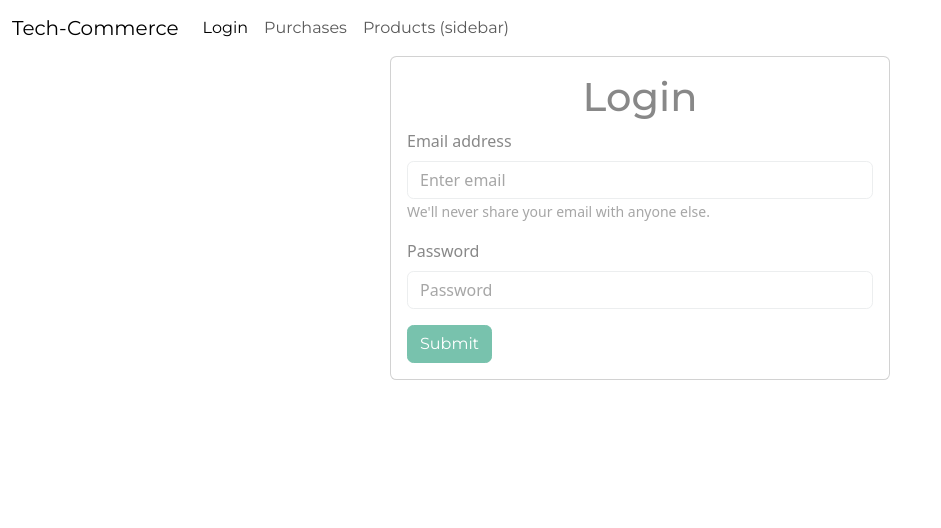
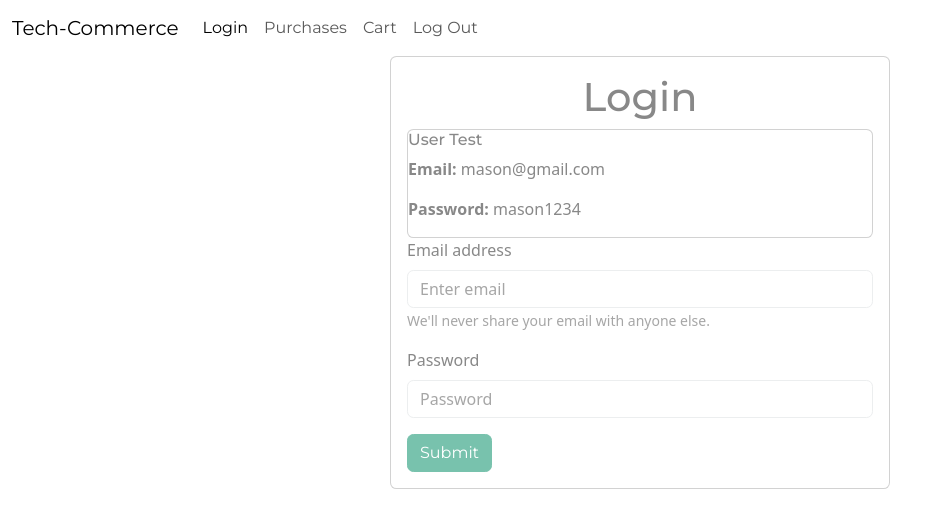
Before and after one commit to JtabaresH/E-Commerce-Final, a React (Create React App) app: page /#/login in a window 1280 px wide. Shown: the top 528 px of the page, without its empty margins (0-941 px from the left). Built offline with nearby package versions, Linux system fonts and the light colour scheme.

Commit message:
2 files modified

```diff
--- a/src/components/Navbar.js
+++ b/src/components/Navbar.js
@@ -1,7 +1,15 @@
 import React from 'react';
+import { useNavigate } from 'react-router-dom';
 
 const Navbar = () => {
+  const navigate = useNavigate();
+  const logout = () => {
+    localStorage.setItem('token', '');
+    alert('Successfully closed session');
+    navigate('/');
+  };
   return (
+    <div>
       <nav className="navbar navbar-expand-lg">
         <div className="container-fluid">
           <a className="navbar-brand" href="/#/">
@@ -47,14 +55,51 @@ const Navbar = () => {
                 </a>
               </li>
               <li className="nav-item">
-              <a className="nav-link" href="#">
-                Products (sidebar)
+                <a
+                  className="nav-link"
+                  data-bs-toggle="offcanvas"
+                  data-bs-target="#offcanvasWithBothOptions"
+                  aria-controls="offcanvasWithBothOptions"
+                  style={{ cursor: 'pointer' }}
+                >
+                  Cart
+                </a>
+              </li>
+              <li className="nav-item">
+                <a className="nav-link" role="button" onClick={logout}>
+                  Log Out
                 </a>
               </li>
             </ul>
           </div>
         </div>
       </nav>
+
+      <div
+        className="offcanvas offcanvas-end"
+        data-bs-scroll="true"
+        tabIndex="-1"
+        id="offcanvasWithBothOptions"
+        aria-labelledby="offcanvasWithBothOptionsLabel"
+      >
+        <div className="offcanvas-header">
+          <h5 className="offcanvas-title" id="offcanvasWithBothOptionsLabel">
+            Backdrop with scrolling
+          </h5>
+          <button
+            type="button"
+            className="btn-close"
+            data-bs-dismiss="offcanvas"
+            aria-label="Close"
+          ></button>
+        </div>
+        <div className="offcanvas-body">
+          <p>
+            Try scrolling the rest of the page to see this option in action.
+          </p>
+        </div>
+      </div>
+    </div>
   );
 };
 
--- a/src/pages/Login.js
+++ b/src/pages/Login.js
@@ -11,7 +11,10 @@ const Login = () => {
 
   const submit = (data) => {
     axios
-      .post('https://ecommerce-api-react.herokuapp.com/api/v1/users/login', data)
+      .post(
+        'https://ecommerce-api-react.herokuapp.com/api/v1/users/login',
+        data
+      )
       .then((res) => {
         localStorage.setItem('token', res.data.access);
         navigate('/');
@@ -30,6 +33,15 @@ const Login = () => {
       <Card style={{ maxWidth: '500px' }} className="mx-auto">
         <Card.Body>
           <h1 className="text-center">Login</h1>
+          <div className="card">
+            <h6>User Test</h6>
+            <p>
+              <b>Email: </b>mason@gmail.com
+            </p>
+            <p>
+              <b>Password: </b>mason1234
+            </p>
+          </div>
           <Form onSubmit={handleSubmit(submit)}>
             <Form.Group className="mb-3" controlId="formBasicEmail">
               <Form.Label>Email address</Form.Label>
```
Lines whose indentation alone changed are shown as unchanged.
